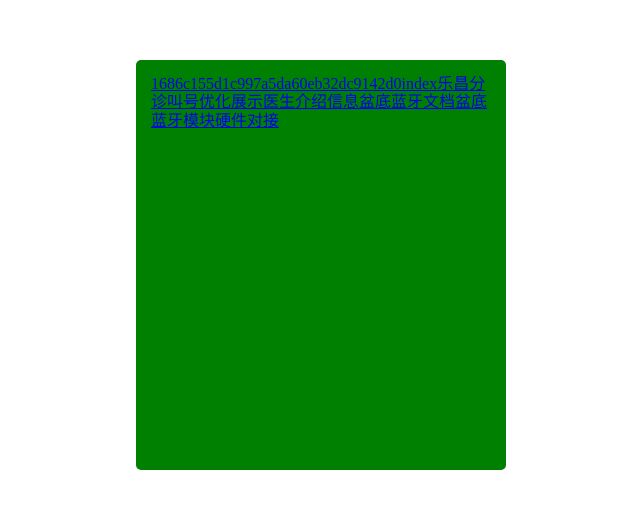
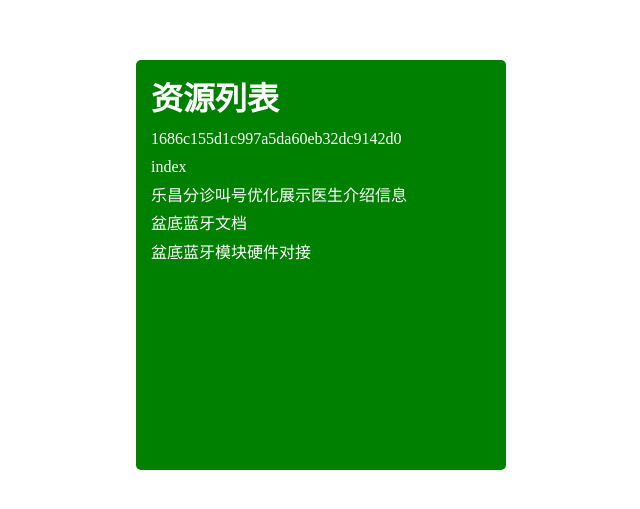
Before and after one commit to yhyjx/assets, a website built with webpack: page public/index.html in a window 1280 px wide. Shown: the part 135-644 px from the top of the page, without its empty margins (319-959 px from the left). Built offline with nearby package versions, Linux system fonts and the light colour scheme.

Commit message:
代码更新

```diff
--- a/src/main.js
+++ b/src/main.js
@@ -7,12 +7,15 @@ const dataSource = data.data;
 const fileForwards = "https://yhyjx.github.io/assets/resource";
 app.innerHTML = `
   <div class="container">
+    <h1>资源列表</h1>
+    <div class="content">
     ${dataSource
       .map(
         (item) =>
-          `<a href="${fileForwards}/${item.filePath}" >${item.fileName}</a>`
+          `<a href="${fileForwards}/${item.filePath}" download="${item.fileName}">${item.fileName}</a>`
       )
       .join("")}
+    </div>
   </div>
 `;
 
--- a/src/style/index.css
+++ b/src/style/index.css
@@ -15,4 +15,29 @@
   color: #fff;
   padding: 15px;
   border-radius: 5px;
+  overflow: auto;
 }
+
+.container h1 {
+  position: fixed;
+  top: 0;
+}
+
+.content{
+  margin-top: 55px;
+  overflow: auto;
+}
+
+.content a {
+  color: #fff;
+  display: block;
+  text-decoration: none;
+  -webkit-tap-highlight-color: rgba(0,0,0,0);
+  overflow: hidden;
+  white-space: nowrap;
+  text-overflow: ellipsis;
+}
+
+.content a:not(:first-child){
+  margin-top: 10px;
+}
```
Also changed, not shown: dist/main.js.
